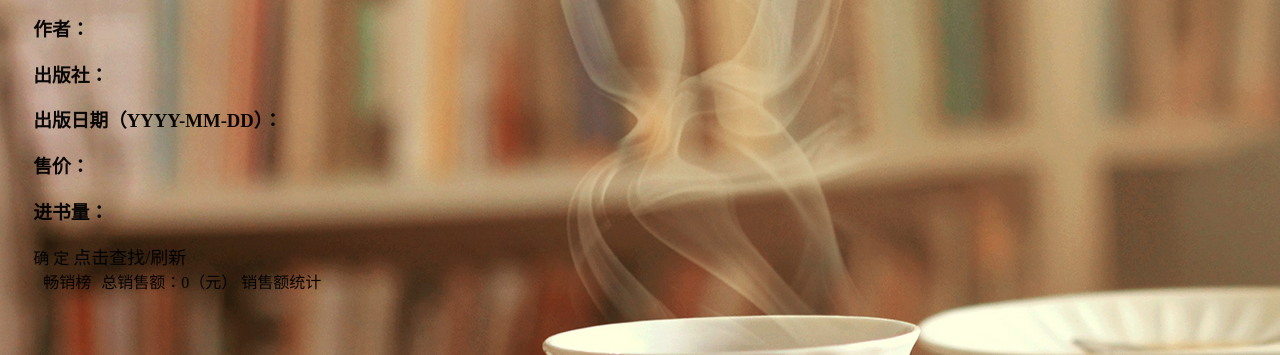
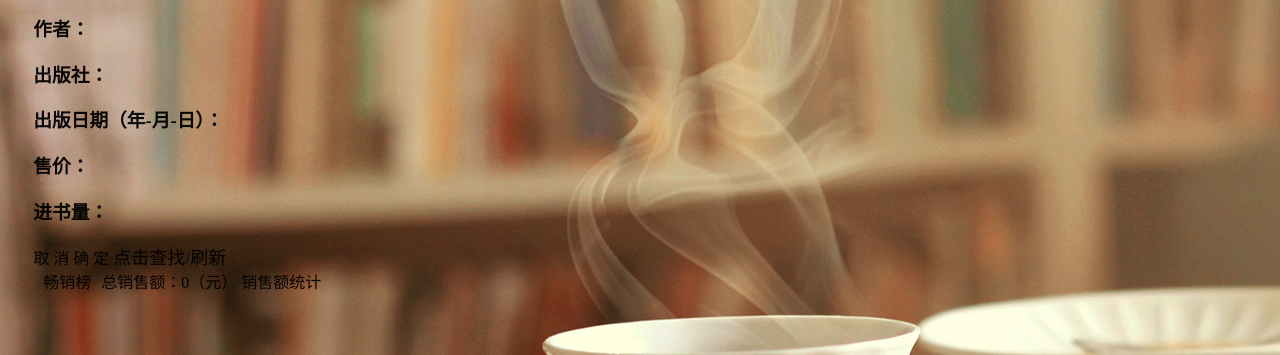
Before and after one commit to Judger0716/DBFinalProject, a Flask app: template templates/admin.html in a window 1280 px wide. Shown: the part 188-543 px from the top of the page. Run offline with Flask 2, Linux system fonts and the light colour scheme; the template is opened without the code that fills it, so the values that code supplies are empty; some libraries are stand-ins or nearby versions.

Commit message:
2020/12/23 Updates

```diff
--- a/templates/admin.html
+++ b/templates/admin.html
@@ -38,13 +38,14 @@
                                 <el-input v-model="newbook_form.book_author" placeholder="作者名"></el-input>
                                 <h3>出版社：</h3>
                                 <el-input v-model="newbook_form.book_publisher" placeholder="出版社名"></el-input>
-                                <h3>出版日期（YYYY-MM-DD）：</h3>
+                                <h3>出版日期（年-月-日）：</h3>
                                 <el-input v-model="newbook_form.book_publishdate" placeholder="出版日期"></el-input>
                                 <h3>售价：</h3>
                                 <el-input v-model="newbook_form.book_price" placeholder="售价"></el-input>
                                 <h3>进书量：</h3>
                                 <el-input v-model="newbook_form.storage" placeholder="进书量"></el-input>
                                 <span slot="footer" class="dialog-footer" center>
+                                    <el-button @click="stock_visible = false">取 消</el-button>
                                     <el-button type="primary" @click="stock_visible = false;stock_book()">确 定</el-button>
                                 </span>
                             </el-dialog>
```
